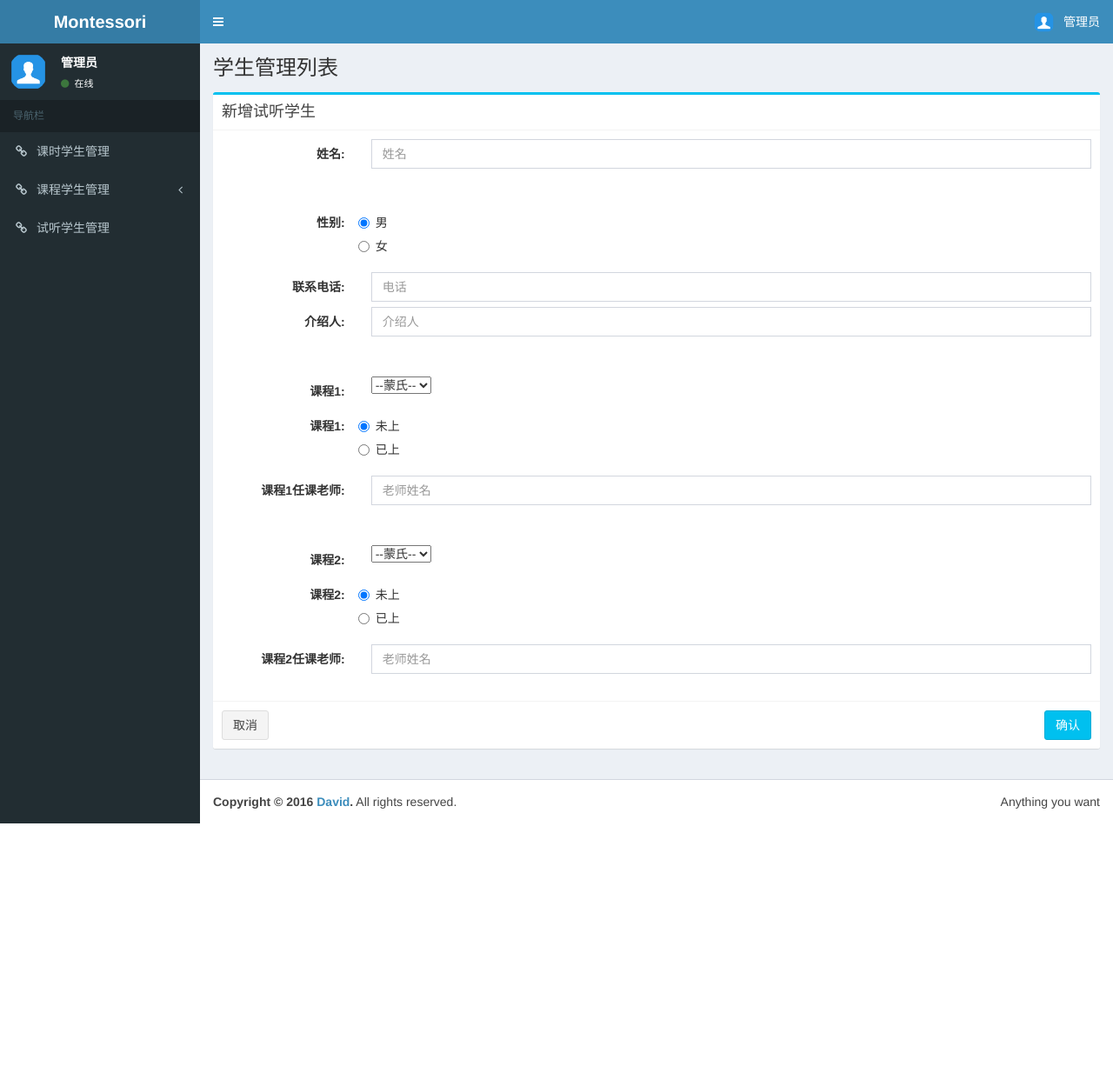
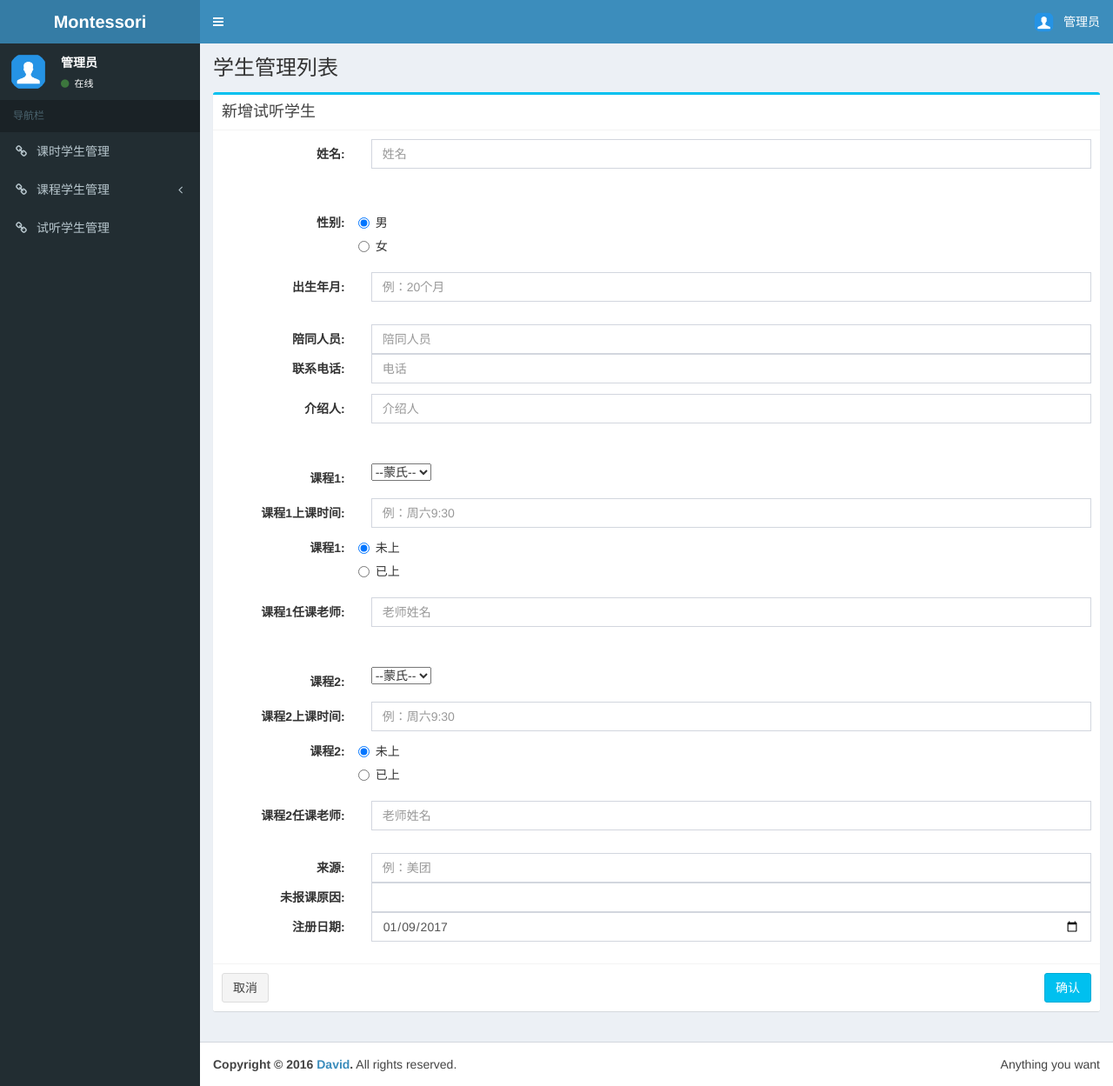
Before and after one commit to wanyudong1234/Montessori, a Django app: page /tryRegister/ in a window 1280 px wide. Shown: the whole page at 87% size. Before the commit the page ends 947 px from the top, so only its background shows below. Run offline with Django 3.2, Linux system fonts and the light colour scheme; a user stored in the database is signed in; some libraries are stand-ins or nearby versions; some web fonts are replaced.

Commit message:
version 1.1 -- 试听修改

```diff
--- a/managesystem/views.py
+++ b/managesystem/views.py
@@ -328,6 +328,15 @@ def TryRegister(request):
                     hasDoneTwo = request.POST['hasDoneTwo']
                     classTwoTeacher = request.POST['classTwoTeacher']
 
+                    # 新增代码 -- wanyudong 2017／01／09
+                    register_date = request.POST['register_date']
+                    accompany_username = request.POST['accompany']
+                    try_class_one_time = request.POST['one_class_time']
+                    try_class_two_time = request.POST['two_class_time']
+                    source = request.POST['source']
+                    unRegister_reason = request.POST['unregister_reason']
+                    birth_date = request.POST['birth_date']
+
                     # 保存学生信息
                     trySudentInstance.username = username
                     trySudentInstance.sex = sex
@@ -339,9 +348,18 @@ def TryRegister(request):
                     trySudentInstance.try_class_two = class_two
                     trySudentInstance.try_class_two_state = hasDoneTwo
                     trySudentInstance.class_two_teacher = classTwoTeacher
+
+                    trySudentInstance.register_date = register_date
+                    trySudentInstance.accompany_username = accompany_username
+                    trySudentInstance.try_class_one_time = try_class_one_time
+                    trySudentInstance.try_class_two_time = try_class_two_time
+                    trySudentInstance.source = source
+                    trySudentInstance.source = unRegister_reason
+                    trySudentInstance.birth_date = birth_date
+
                     trySudentInstance.save()
 
-                    return  HttpResponseRedirect('/homepage/')
+                    return  HttpResponseRedirect('/homepage/tryList/')
                 else:
                     error = "学生姓名已存在,请输入不同的名字"
             else:
@@ -384,6 +402,14 @@ def TryModification(request, username):
             hasDoneTwo = request.POST['hasDoneTwo']
             classTwoTeacher = request.POST['classTwoTeacher']
 
+            register_date = request.POST['register_date']
+            accompany_username = request.POST['accompany']
+            try_class_one_time = request.POST['one_class_time']
+            try_class_two_time = request.POST['two_class_time']
+            source = request.POST['source']
+            unRegister_reason = request.POST['unregister_reason']
+            birth_date = request.POST['birth_date']
+
             # 保存修改
             currentStudent.sex = sex
             currentStudent.phone_num = phone_num
@@ -394,6 +420,15 @@ def TryModification(request, username):
             currentStudent.try_class_two = class_two
             currentStudent.try_class_two_state = hasDoneTwo
             currentStudent.class_two_teacher = classTwoTeacher
+
+            currentStudent.register_date = register_date
+            currentStudent.accompany_username = accompany_username
+            currentStudent.try_class_one_time = try_class_one_time
+            currentStudent.try_class_two_time = try_class_two_time
+            currentStudent.source = source
+            currentStudent.source = unRegister_reason
+            currentStudent.birth_date = birth_date
+
             currentStudent.save()
             return HttpResponseRedirect('/homepage/tryList/')
         return render_to_response("modification/tryModification.html", {"currentStudent": currentStudent})
--- a/templates/homepage/tryStudentList.html
+++ b/templates/homepage/tryStudentList.html
@@ -223,6 +223,7 @@ desired effect
                       <th>课程2</th>
                       <th>状态</th>
                       <th>任课老师</th>
+                      <th>注册时间</th>
                       <th>&nbsp;&nbsp;操作</th>
                   </tr>
                   </thead>
@@ -239,6 +240,7 @@ desired effect
                       <td>{{ itemtry.try_class_two }}</td>
                       <td><span id="{{ itemtry.id }}two">{{ itemtry.try_class_two_state }}</span></td>
                       <td>{{ itemtry.class_two_teacher }}</td>
+                      <td>{{ itemtry.register_date|date:"Y-m-d" }}</td>
                       <td><a href="/tryModification/{{ itemtry.username }}">修改</a>&nbsp;|&nbsp;<a data-toggle="modal" data-target="#{{ itemtry.username }}mymodal" href="javascript:void(0)">删除</a></td>
                     </tr>
                     {% endfor %}
--- a/templates/register/tryRegister.html
+++ b/templates/register/tryRegister.html
@@ -5,7 +5,7 @@
 This is a starter template page. Use this page to start your new project from
 scratch. This page gets rid of all links and provides the needed markup only.
 -->
-<html xmlns="http://www.w3.org/1999/html" xmlns="http://www.w3.org/1999/html">
+<html xmlns="http://www.w3.org/1999/html" xmlns="http://www.w3.org/1999/html" xmlns="http://www.w3.org/1999/html">
 <head>
   <meta charset="utf-8">
   <meta http-equiv="X-UA-Compatible" content="IE=edge">
@@ -205,12 +205,29 @@ desired effect
 
                     </br>
 
+                    <label for="birth_date" class="col-sm-2 control-label">出生年月:</label>
+                  <div class="col-sm-10">
+                    <input type="text" class="form-control" name="birth_date" placeholder="例：20个月">
+                  </div>
+
+                    </br>
+                    </br>
+                    </br>
+
+                    <label for="accompany" class="col-sm-2 control-label">陪同人员:</label>
+                  <div class="col-sm-10">
+                    <input type="text" class="form-control" name="accompany" placeholder="陪同人员">
+                  </div>
+
+                    </br>
+
 
                   <label for="phone_num" class="col-sm-2 control-label">联系电话:</label>
                   <div class="col-sm-10">
                     <input type="tel" class="form-control" name="phone_num" placeholder="电话" maxlength="11">
                   </div>
 
+                    </br>
                     </br>
                     </br>
 
@@ -233,6 +250,14 @@ desired effect
                         <option value="音乐">--音乐--</option>
                       </select>
                     </div>
+
+                    </br>
+                    </br>
+
+                    <label for="one_class_time" class="col-sm-2 control-label">课程1上课时间:</label>
+                  <div class="col-sm-10">
+                    <input type="text" class="form-control" name="one_class_time" placeholder="例：周六9:30">
+                  </div>
 
                     </br>
                     </br>
@@ -277,6 +302,14 @@ desired effect
                     </br>
                     </br>
 
+                    <label for="two_class_time" class="col-sm-2 control-label">课程2上课时间:</label>
+                  <div class="col-sm-10">
+                    <input type="text" class="form-control" name="two_class_time" placeholder="例：周六9:30">
+                  </div>
+
+                    </br>
+                    </br>
+
                     <label for="hasDoneTwo" class="col-sm-2 control-label">课程2:</label>
                   <div class="radio">
                     <label>
@@ -301,6 +334,27 @@ desired effect
 
                     </br>
                     </br>
+                    </br>
+
+                    <label for="source" class="col-sm-2 control-label">来源:</label>
+                  <div class="col-sm-10">
+                    <input type="text" class="form-control" name="source" placeholder="例：美团">
+                  </div>
+
+                    </br>
+
+                    <label for="unregister_reason" class="col-sm-2 control-label">未报课原因:</label>
+                  <div class="col-sm-10">
+                    <input type="text" class="form-control" name="unregister_reason" placeholder="">
+                  </div>
+
+                    </br>
+                    </br>
+
+                    <label for="birth_date" class="col-sm-2 control-label">注册日期:</label>
+                    <div class="col-sm-10">
+                        <input type="date" class="form-control" id="datepicker" name="register_date" value="{{ currentDate }}">
+                    </div>
 
                 </div>
               </div>
```
Also changed, not shown: managesystem/models.py (+8 -0 lines), templates/modification/tryModification.html (+55 -0 lines), db.sqlite3, managesystem/migrations/0007_auto_20170109_1434.py (added), managesystem/migrations/0008_trystudent_birth_date.py (added), 7 other files.
